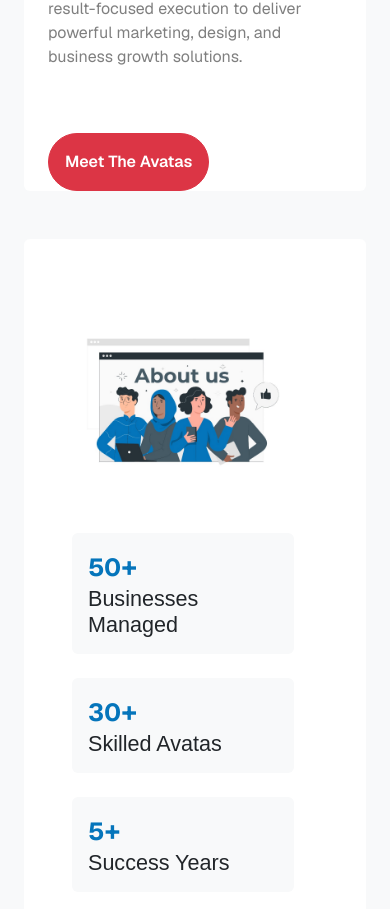
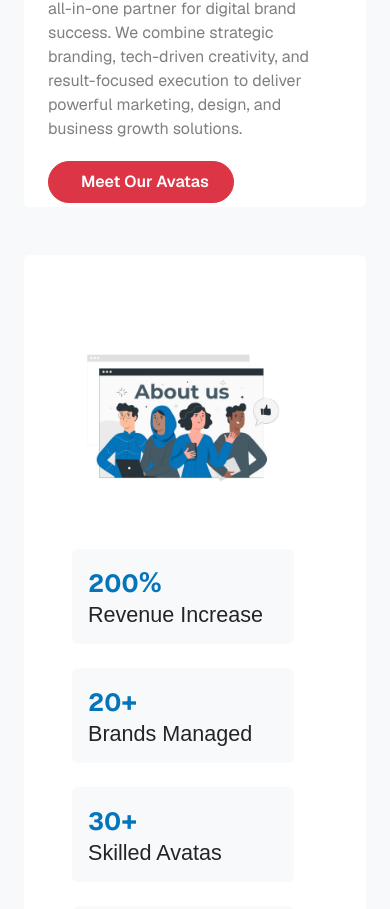
Before and after one commit to leadiville/avataworks_digital_agency, a Next.js app: page /about in a window 390 px wide. Shown: the part 2651-3560 px from the top of the page. Built offline with nearby package versions, Linux system fonts and the light colour scheme; no server answers; the database is empty.

Commit message:
add Primarybtn component  and routing for btn links

```diff
--- a/src/app/globals.css
+++ b/src/app/globals.css
@@ -774,6 +774,7 @@ button.accordion-button:active .collapse {
   .testimonial-carousel .logo-image {
     width: 250px !important;
   }
+
 }
 /*** Testimonial End ***/
 
--- /dev/null
+++ b/src/components/PrimaryButton.tsx
@@ -0,0 +1,17 @@
+import { faPhone, IconDefinition } from "@fortawesome/free-solid-svg-icons"
+import { FontAwesomeIcon } from "@fortawesome/react-fontawesome"
+
+interface IPrimaryBtn {
+    icon?: IconDefinition | string;
+    text: string;
+    className?: string;
+}
+export default ({ icon, text, className }: IPrimaryBtn) => {
+
+    return (
+        <button className={`btn rounded-pill me-2 p-2 px-4 me-6 my-1 text-capitalize "btn-primary" ${className}`}>
+            <i className="fas fa-play-circle me-2"><FontAwesomeIcon icon={icon as IconDefinition} width={'auto'} height={'auto'} /></i>
+            {text}
+        </button>
+    )
+}
--- a/src/components/homePage/AboutUs.tsx
+++ b/src/components/homePage/AboutUs.tsx
@@ -1,5 +1,7 @@
 import Image from 'next/image'
 import React from 'react'
+import PrimaryButton from '../PrimaryButton'
+import Link from 'next/link'
 
 const AboutUs = () => {
     return (
@@ -18,7 +20,7 @@ const AboutUs = () => {
                                     {/* <p className="text-dark"><i className="fa fa-check text-primary me-3"></i>We can save your money.</p>
                                     <p className="text-dark"><i className="fa fa-check text-primary me-3"></i>Speed up production</p>
                                     <p className="text-dark mb-4"><i className="fa fa-check text-primary me-3"></i>Our Our plans are flexible</p> */}
-                                    <a className="btn btn-danger rounded-pill mt-5 py-3 px-3 text-capitalize" href="#">meet the avatas</a>
+                                    <Link href={'/about'}><PrimaryButton className='btn-danger py-2' text='meet our avatas' /></Link>
                                 </div>
                             </div>
                         </div>
@@ -33,10 +35,19 @@ const AboutUs = () => {
                                     <div className="col-12">
                                         <div className="counter-item bg-light rounded p-3 h-100">
                                             <div className="counter-counting">
-                                                <span className="text-primary fs-2 fw-bold" data-toggle="counter-up">50</span>
+                                                <span className="text-primary fs-2 fw-bold" data-toggle="counter-up">200</span>
+                                                <span className="h1 fw-bold text-primary">%</span>
+                                            </div>
+                                            <h4 className="mb-0 text-dark">Revenue Increase</h4>
+                                        </div>
+                                    </div>
+                                    <div className="col-12">
+                                        <div className="counter-item bg-light rounded p-3 h-100">
+                                            <div className="counter-counting">
+                                                <span className="text-primary fs-2 fw-bold" data-toggle="counter-up">20</span>
                                                 <span className="h1 fw-bold text-primary">+</span>
                                             </div>
-                                            <h4 className="mb-0 text-dark">Businesses Managed</h4>
+                                            <h4 className="mb-0 text-dark">Brands Managed</h4>
                                         </div>
                                     </div>
                                     <div className="col-12">
@@ -51,19 +62,10 @@ const AboutUs = () => {
                                     <div className="col-12">
                                         <div className="counter-item bg-light rounded p-3 h-100">
                                             <div className="counter-counting">
-                                                <span className="text-primary fs-2 fw-bold" data-toggle="counter-up">5</span>
+                                                <span className="text-primary fs-2 fw-bold" data-toggle="counter-up">4</span>
                                                 <span className="h1 fw-bold text-primary">+</span>
                                             </div>
                                             <h4 className="mb-0 text-dark">Success Years</h4>
-                                        </div>
-                                    </div>
-                                    <div className="col-12">
-                                        <div className="counter-item bg-light rounded p-3 h-100">
-                                            <div className="counter-counting">
-                                                <span className="text-primary fs-2 fw-bold" data-toggle="counter-up">20</span>
-                                                <span className="h1 fw-bold text-primary">+</span>
-                                            </div>
-                                            <h4 className="mb-0 text-dark">Team Members</h4>
                                         </div>
                                     </div>
                                 </div>
--- a/src/components/homePage/Features.tsx
+++ b/src/components/homePage/Features.tsx
@@ -15,7 +15,7 @@ const Features = ({ featuresData, title }: FeaturesProps) => {
                     <div className="text-center mx-auto pb-5 wow fadeInUp" style={{ maxWidth: '800px' }}>
                         <h4 >Our Features</h4>
                         <h2 className="text-primary mb-4">{title}</h2>
-                        <p className="mb-0">At AVATAWorks, we don&apos;t just offer services—we deliver transformative solutions tailored to your business needs. As your all-in-one Advanced Virtual Assistant in Technology and Advertising, we combine creativity, technology, and strategy to help brands scale faster, stronger, and smarter.
+                        <p className="mb-0 p-4">At AVATAWorks, we don&apos;t just offer services—we deliver transformative solutions tailored to suite your brand needs. As your all-in-one Advanced Virtual Assistant in Technology and Advertising, we combine creativity, technology, and strategy to help brands scale faster, stronger, and smarter.
                         </p>
                     </div>
                     <div className="row g-4">
--- a/src/components/homePage/Team.tsx
+++ b/src/components/homePage/Team.tsx
@@ -1,5 +1,7 @@
 import { IOurTeam } from '@/types'
 import Image from 'next/image'
+import PrimaryButton from '../PrimaryButton';
+import Link from 'next/link';
 
 interface TeamProps {
     teamMembers: IOurTeam[];
@@ -18,7 +20,7 @@ const Team = ({ teamMembers }: TeamProps) => {
                     {teamMembers?.map((member, memberId) => {
                         const { fullName, skillSet, image } = member;
                         return (
-                            <div className="col-md-6 col-lg-6 col-xl-3 wow fadeInUp" key={memberId}>
+                            <div className="col-md-6 col-lg-6 col-xl-3 wow fadeInUp mb-4" key={memberId}>
                                 <div className="team-item">
                                     <div className="team-img">
                                         <Image src={`/team/${image}`} className="img-fluid rounded-top w-100" alt="" width={500} height={500} />
@@ -37,7 +39,10 @@ const Team = ({ teamMembers }: TeamProps) => {
                             </div>
                         )
                     })}
+                    <div className="w-100 d-flex justify-content-center">
 
+                        <Link href="/about"><PrimaryButton text='Meet our Avatas' className='btn-danger w-auto py-2' /></Link>
+                    </div>
                 </div>
             </div>
         </div>
```
Also changed, not shown: src/components/carousels/BootstrapCarousel.tsx (+12 -8 lines), src/components/homePage/OurServices.tsx (+6 -3 lines).
